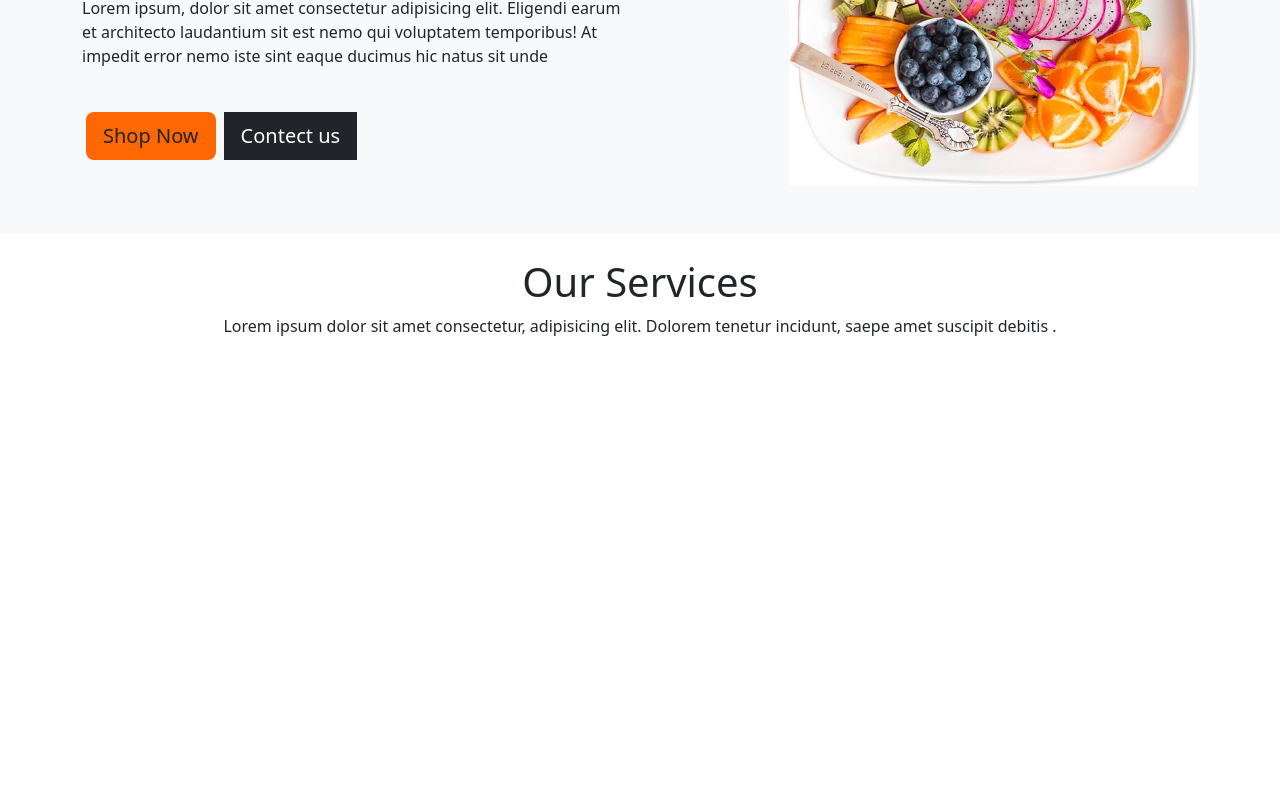
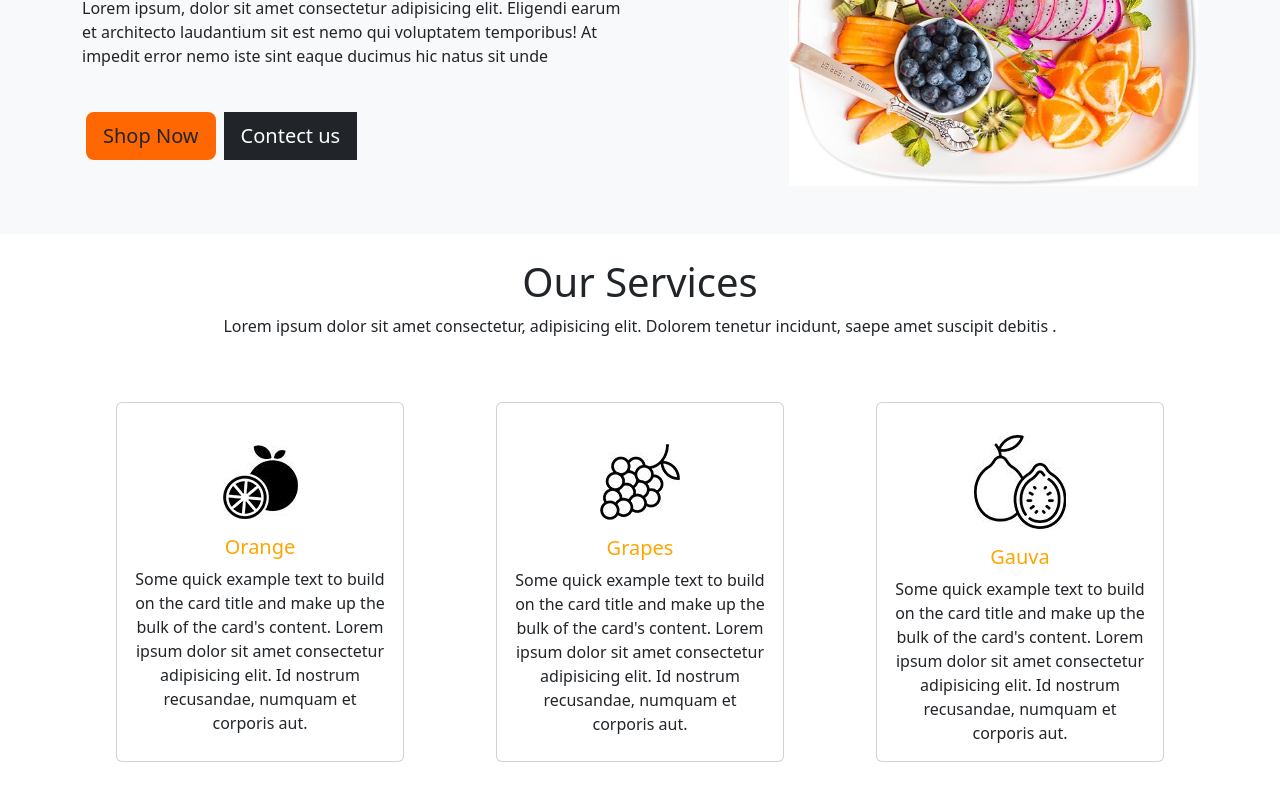
Before and after one commit to Ghullam-Mustafa/React-Assigment-03, a React (Create React App) app: page / in a window 1280 px wide. Shown: the part 560-1360 px from the top of the page. Before the commit the page ends 914 px from the top, so only its background shows below. Built offline with nearby package versions, Linux system fonts and the light colour scheme.

Commit message:
section three

```diff
--- /dev/null
+++ b/src/components/sectionThree/Card.js
@@ -0,0 +1,21 @@
+import React from 'react'
+
+export default function Card(props) {
+    return (
+        <div class="col-lg-4 col-sm-12 pb-5 d-flex justify-content-center card-body text-center">
+            <div class="card " style={{ width: '18rem', }}>
+                <div class="card-body text-center"></div>
+                     <img src={props.src} class="mx-auto d-block " alt="..." />
+                    <div class="card-body">
+                        <h5 class="card-title " style={{color: 'orange'}}>{props.title}</h5>
+                        <p class="card-text">Some quick example text to build on the card title and make up the bulk of the card's
+                            content. Lorem ipsum dolor sit amet consectetur adipisicing elit. Id nostrum recusandae, numquam et
+                            corporis aut.
+                            </p>
+
+                    </div>
+                </div>
+            </div>
+
+    )
+}
--- /dev/null
+++ b/src/components/sectionThree/SectionThree.js
@@ -0,0 +1,17 @@
+import React from 'react'
+import Card from './Card'
+import img1 from '../../assets/black fruit.jpeg'
+import img2 from '../../assets/grapes.jpeg'
+import img3 from '../../assets/gauva.jpeg'
+
+export default function SectionThree() {
+    return (
+        <div class="container">
+            <div class="row pt-5">
+               <Card src={img1}  title="Orange"/>
+               <Card src={img2}  title="Grapes"/>
+               <Card src={img3}  title="Gauva"/>
+            </div>
+        </div>
+    )
+}
--- a/src/pages/MainPage.js
+++ b/src/pages/MainPage.js
@@ -4,6 +4,7 @@ import React from 'react';
 import Navbar from '../components/navbar/Navbar';
 import SectionOne from '../components/sectionOne/SectionOne';
 import SectionTwo from '../components/sectionTwo/SectionTwo';
+import SectionThree from '../components/sectionThree/SectionThree';
 
 
 export default function MainPage(props) {
@@ -12,6 +13,7 @@ export default function MainPage(props) {
     <Navbar />
     <SectionOne />
     <SectionTwo />
+    <SectionThree/>
     </>
 
   )
```
